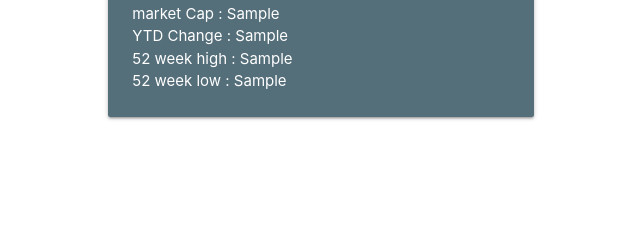
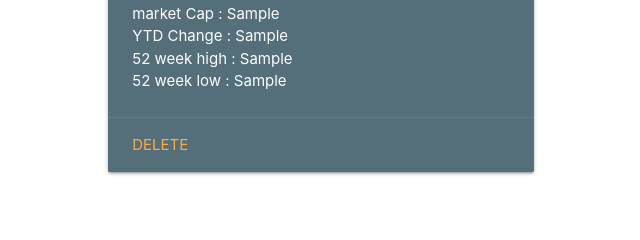
Before and after one commit to faressiouane/stocka, a Django app: template quotes/templates/stock.html in a window 1280 px wide. Shown: the part 528-768 px from the top of the page, without its empty margins (95-735 px from the left). Run offline with Django 3.2, Linux system fonts and the light colour scheme; the template is opened without the code that fills it: most values are stand-ins (such as "Sample title", 1, 10 or a date in 2020).

Commit message:
added delete functionality

```diff
--- a/quotes/forms.py
+++ b/quotes/forms.py
@@ -4,4 +4,4 @@ from .models import Stock
 class StockForm(forms.ModelForm):
     class Meta:
         model = Stock
-        fields = ["ticker" , "ticker"]
+        fields = ["ticker"]
--- a/quotes/templates/stock.html
+++ b/quotes/templates/stock.html
@@ -54,10 +54,10 @@
                     <p>52 week high : {{ ticker.week52High }} </p>
                     <p>52 week low : {{ ticker.week52Low }} </p>
                 </div>
-                {% comment %} <div class="card-action">
-                    <a href="#">This is a link</a>
-                    <a href="#">This is a link</a>
-                </div> {% endcomment %}
+                 <div class="card-action">
+                    <a href="{% url 'delete' ticker.symbol %}">Delete</a>
+                    {% comment %} <a href="#">This is a link</a> {% endcomment %}
+                </div>
             </div>
         </div>
         {% endfor %}
--- a/quotes/urls.py
+++ b/quotes/urls.py
@@ -3,6 +3,6 @@ from . import views
 
 urlpatterns = [
     path('', views.home, name = "home"),
-    path('stock', views.stock, name = "stock"),
-
+    path('stock/', views.stock, name = "stock"),
+    path('delete/<str:symbol>/', views.delete, name="delete" ),
 ]
```
Also changed, not shown: quotes/views.py (+9 -0 lines), db.sqlite3, quotes/templates/home.html (line endings or trailing spaces).
